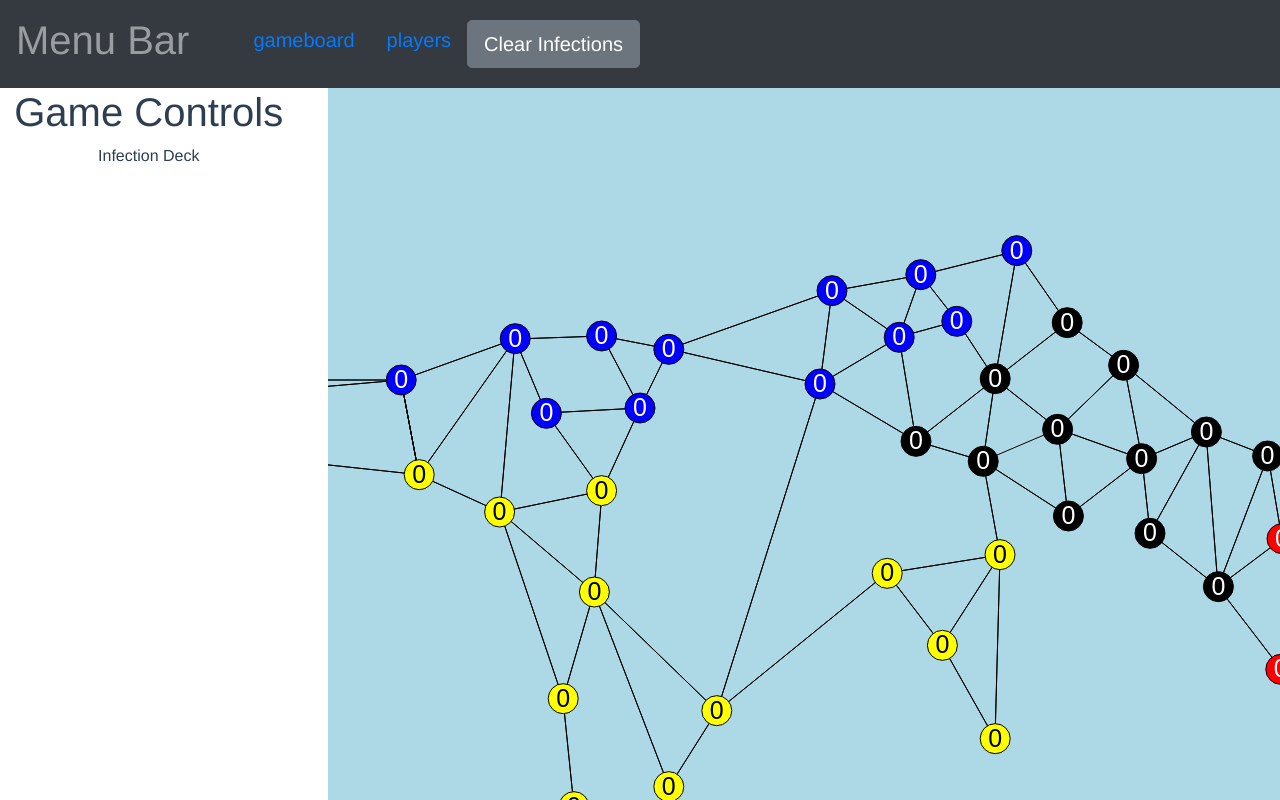
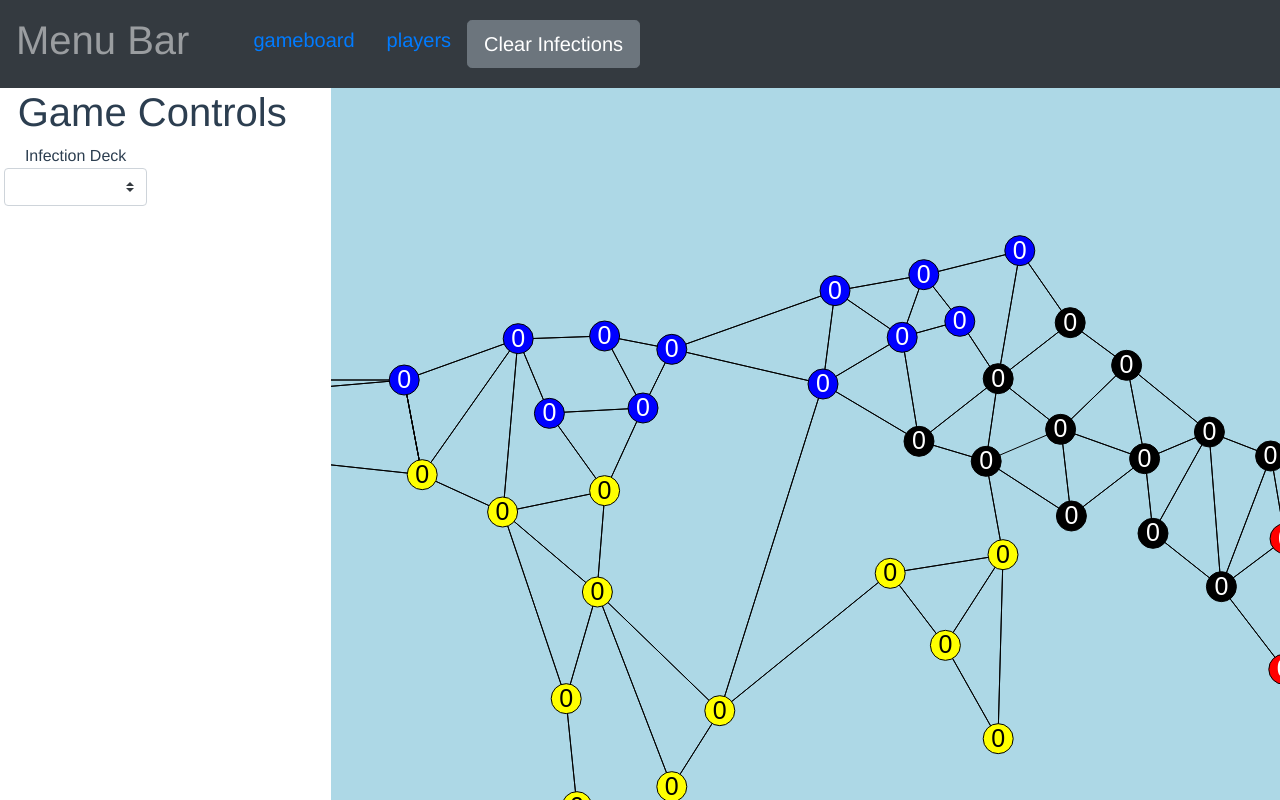
Before and after one commit to Jaco26/game-tracker-client-2, a Vue app: page /gameboard in a window 1280 px wide. Built offline with nearby package versions, Linux system fonts and the light colour scheme.

Commit message:
setting up infection-deck tracker component

```diff
--- a/src/Views/GameBoard/InfectionDeck.vue
+++ b/src/Views/GameBoard/InfectionDeck.vue
@@ -1,11 +1,26 @@
 <template>
   <div>
     Infection Deck
+    <b-form-select :options="simpleCities"></b-form-select>
   </div>
 </template>
 
 <script>
+import { mapGetters } from 'vuex'
 export default {
+  computed: {
+    ...mapGetters('game/cities', [
+      'simpleCities',
+    ]),
+  },
+  data() {
+    return {
+      cardsNotDrawn: [],
+    }
+  },
+  mounted() {
+    this.cardsNotDrawn = this.simpleCities.map(c => c.id);
+  }
 
 }
 </script>
--- a/src/Views/GameBoard/index.vue
+++ b/src/Views/GameBoard/index.vue
@@ -1,8 +1,14 @@
 <template>
-  <b-row class="h-100">
+  <b-row class="h-100 pl-1">
     <b-col cols="sm-3">
       <h1>Game Controls</h1>
-      <InfectionDeck />
+      <b-form-row>
+        <b-col cols="sm-6">
+          <InfectionDeck />
+        </b-col>
+
+      </b-form-row>
+
     </b-col>
     <b-col cols="sm-9" >
       <CityGraphCanvas  />
--- a/src/store/modules/game/cities.js
+++ b/src/store/modules/game/cities.js
@@ -57,6 +57,7 @@ export default {
     simpleCities: state => state.graph.map(c => ({
       name: c.name,
       id: c.id,
+      color: c.color,
     })),
   }
 }
```
